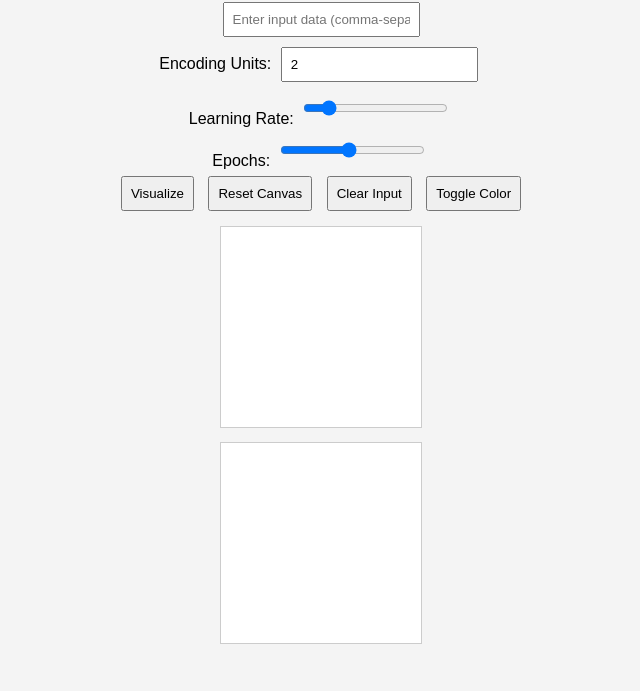
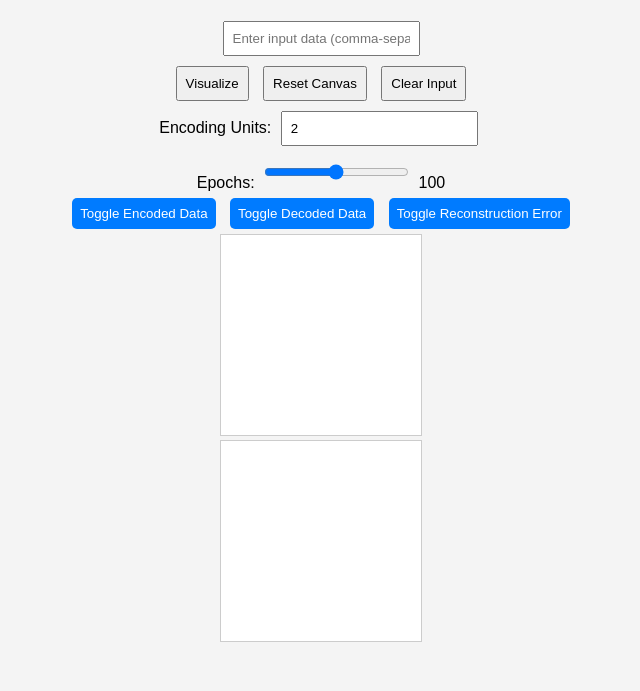
Before and after one commit to speedyfriend67/autoencoder-tenser.js, a plain HTML site: page index.html in a window 1280 px wide. Shown: the part 109-800 px from the top of the page, without its empty margins (319-959 px from the left). Drawn offline with Linux system fonts and the light colour scheme.

Commit message:
Update index.html

```diff
--- a/index.html
+++ b/index.html
@@ -25,10 +25,17 @@
   canvas {
     border: 1px solid #ccc;
     background-color: #fff;
-    margin-top: 10px;
   }
-  .progress {
-    margin-top: 10px;
+  .toggle-button {
+    background-color: #007bff;
+    color: #fff;
+    border: none;
+    border-radius: 5px;
+    cursor: pointer;
+    transition: background-color 0.3s ease;
+  }
+  .toggle-button:hover {
+    background-color: #0056b3;
   }
 </style>
 </head>
@@ -37,36 +44,33 @@
   <h1>Autoencoder Visualizer</h1>
   <input type="text" id="inputData" placeholder="Enter input data (comma-separated)">
   <br>
+  <button onclick="visualize()">Visualize</button>
+  <button onclick="resetCanvas()">Reset Canvas</button>
+  <button onclick="clearInput()">Clear Input</button>
+  <br>
   <label for="encodingUnits">Encoding Units:</label>
   <input type="number" id="encodingUnits" min="1" value="2">
   <br>
-  <label for="learningRate">Learning Rate:</label>
-  <input type="range" id="learningRate" min="0.001" max="0.1" step="0.001" value="0.01">
+  <label for="epochs">Epochs:</label>
+  <input type="range" id="epochs" min="1" max="200" value="100">
+  <span id="epochsValue">100</span>
   <br>
-  <label for="epochs">Epochs:</label>
-  <input type="range" id="epochs" min="10" max="200" step="10" value="100">
-  <br>
-  <button onclick="visualize()">Visualize</button>
-  <button onclick="resetCanvas()">Reset Canvas</button>
-  <button onclick="clearInput()">Clear Input</button>
-  <button onclick="toggleColor()">Toggle Color</button>
+  <button class="toggle-button" onclick="toggleEncoded()">Toggle Encoded Data</button>
+  <button class="toggle-button" onclick="toggleDecoded()">Toggle Decoded Data</button>
+  <button class="toggle-button" onclick="toggleError()">Toggle Reconstruction Error</button>
   <br>
   <canvas id="canvas" width="200" height="200"></canvas>
   <br>
   <canvas id="decodedCanvas" width="200" height="200"></canvas>
-  <p id="error"></p>
-  <div class="progress" id="progress"></div>
+  <p id="error" style="display: none;"></p>
 </div>
 
 <!-- Load TensorFlow.js library -->
 <script src="https://cdn.jsdelivr.net/npm/@tensorflow/tfjs@3.9.0"></script>
 <script>
-let colorToggle = false;
-
 async function visualize() {
   const inputData = document.getElementById('inputData').value.split(',').map(Number);
   const encodingUnits = parseInt(document.getElementById('encodingUnits').value, 10);
-  const learningRate = parseFloat(document.getElementById('learningRate').value);
   const epochs = parseInt(document.getElementById('epochs').value, 10);
 
   // Define the model architecture
@@ -75,26 +79,11 @@ async function visualize() {
   model.add(tf.layers.dense({ units: inputData.length, activation: 'sigmoid' }));
 
   // Compile the model
-  model.compile({ optimizer: tf.train.adam(learningRate), loss: 'meanSquaredError' });
+  model.compile({ optimizer: 'adam', loss: 'meanSquaredError' });
 
   // Train the model with random data (no real training data provided)
   const trainingData = tf.randomNormal([10, inputData.length]);
-
-  // Display training progress
-  const progressBar = document.getElementById('progress');
-  progressBar.innerHTML = 'Training in progress...';
-
-  await model.fit(trainingData, trainingData, {
-    epochs,
-    verbose: 0,
-    callbacks: {
-      onEpochEnd: (epoch, logs) => {
-        progressBar.innerHTML = `Epoch ${epoch + 1}/${epochs} - Loss: ${logs.loss.toFixed(4)}`;
-      },
-    },
-  });
-
-  progressBar.innerHTML = '';
+  await model.fit(trainingData, trainingData, { epochs, verbose: 0 });
 
   // Encode and decode input data
   const encodedData = model.predict(tf.tensor2d([inputData]));
@@ -107,40 +96,29 @@ async function visualize() {
   const canvas = document.getElementById('canvas');
   const ctx = canvas.getContext('2d');
   ctx.clearRect(0, 0, canvas.width, canvas.height);
+  const encodedValues = encodedData.dataSync();
   ctx.fillStyle = 'blue';
-  ctx.fillRect(10, 10, encodedData.dataSync()[0] * 100, encodedData.dataSync()[1] * 100);
+  ctx.fillRect(0, 0, encodedValues[0] * 100, encodedValues[1] * 100);
 
   // Visualize decoded data
   const decodedCanvas = document.getElementById('decodedCanvas');
   const decodedCtx = decodedCanvas.getContext('2d');
   decodedCtx.clearRect(0, 0, decodedCanvas.width, decodedCanvas.height);
-
-  const decodedPixels = decodedData.dataSync();
+  const decodedValues = decodedData.dataSync();
   const imageData = decodedCtx.createImageData(decodedCanvas.width, decodedCanvas.height);
-
-  // Toggle between grayscale and color
-  if (colorToggle) {
-    for (let i = 0; i < decodedPixels.length; i++) {
-      const value = Math.round(decodedPixels[i] * 255);
-      imageData.data[i * 4] = value; // Red
-      imageData.data[i * 4 + 1] = value; // Green
-      imageData.data[i * 4 + 2] = value; // Blue
-      imageData.data[i * 4 + 3] = 255; // Alpha
-    }
-  } else {
-    for (let i = 0; i < decodedPixels.length; i++) {
-      const value = Math.round(decodedPixels[i] * 255);
-      imageData.data[i * 4] = value; // Red
-      imageData.data[i * 4 + 1] = value; // Green
-      imageData.data[i * 4 + 2] = value; // Blue
-      imageData.data[i * 4 + 3] = 255; // Alpha
-    }
+  for (let i = 0; i < decodedValues.length; i++) {
+    const value = Math.round(decodedValues[i] * 255);
+    imageData.data[i * 4] = value;
+    imageData.data[i * 4 + 1] = value;
+    imageData.data[i * 4 + 2] = value;
+    imageData.data[i * 4 + 3] = 255;
   }
-
   decodedCtx.putImageData(imageData, 0, 0);
 
   // Display reconstruction error
-  document.getElementById('error').innerText = `Reconstruction Error: ${error.toFixed(4)}`;
+  const errorElement = document.getElementById('error');
+  errorElement.innerText = `Reconstruction Error: ${error.toFixed(4)}`;
+  errorElement.style.display = 'none';
 }
 
 function resetCanvas() {
@@ -152,17 +130,31 @@ function resetCanvas() {
   const decodedCtx = decodedCanvas.getContext('2d');
   decodedCtx.clearRect(0, 0, decodedCanvas.width, decodedCanvas.height);
 
-  document.getElementById('error').innerText = '';
+  document.getElementById('error').style.display = 'none';
 }
 
 function clearInput() {
   document.getElementById('inputData').value = '';
 }
 
-function toggleColor() {
-  colorToggle = !colorToggle;
-  visualize();
+function toggleEncoded() {
+  const canvas = document.getElementById('canvas');
+  canvas.style.display = canvas.style.display === 'none' ? 'block' : 'none';
 }
+
+function toggleDecoded() {
+  const decodedCanvas = document.getElementById('decodedCanvas');
+  decodedCanvas.style.display = decodedCanvas.style.display === 'none' ? 'block' : 'none';
+}
+
+function toggleError() {
+  const errorElement = document.getElementById('error');
+  errorElement.style.display = errorElement.style.display === 'none' ? 'block' : 'none';
+}
+
+document.getElementById('epochs').addEventListener('input', function() {
+  document.getElementById('epochsValue').innerText = this.value;
+});
 </script>
 </body>
 </html>
```
